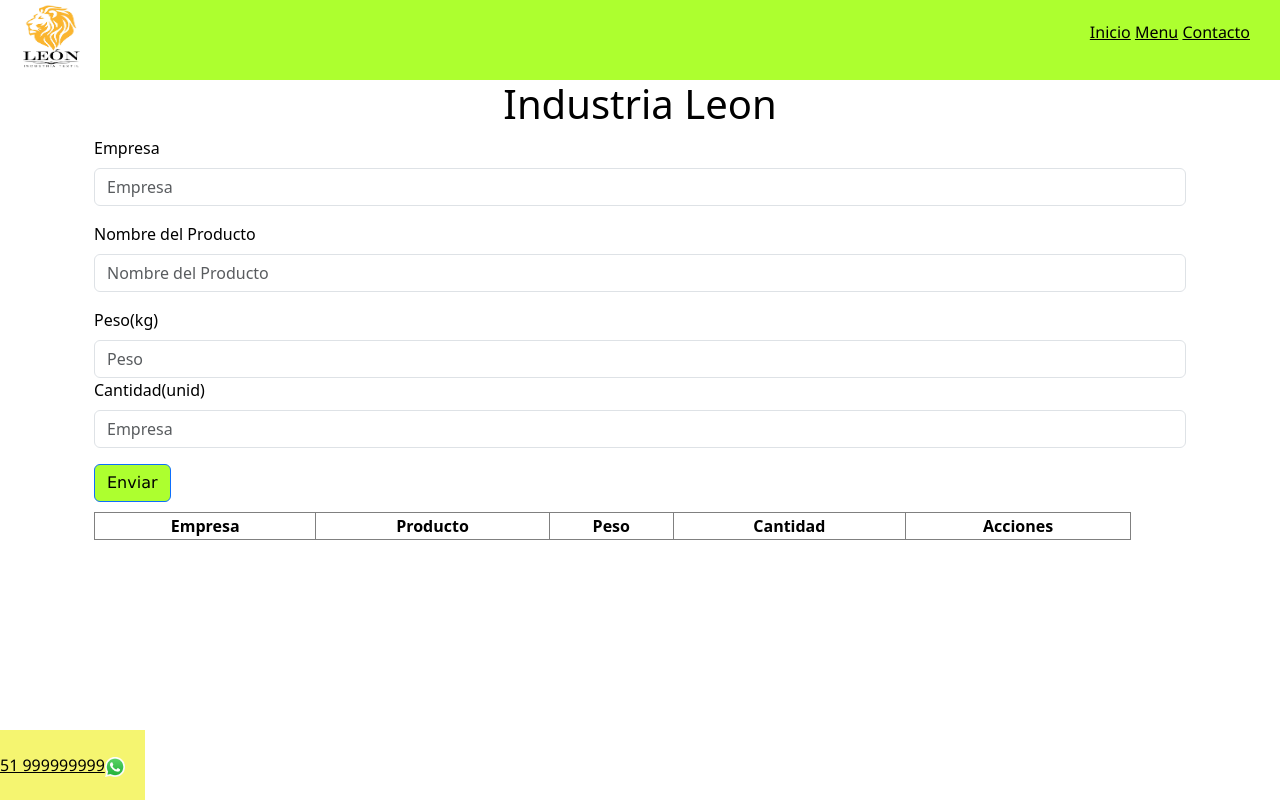
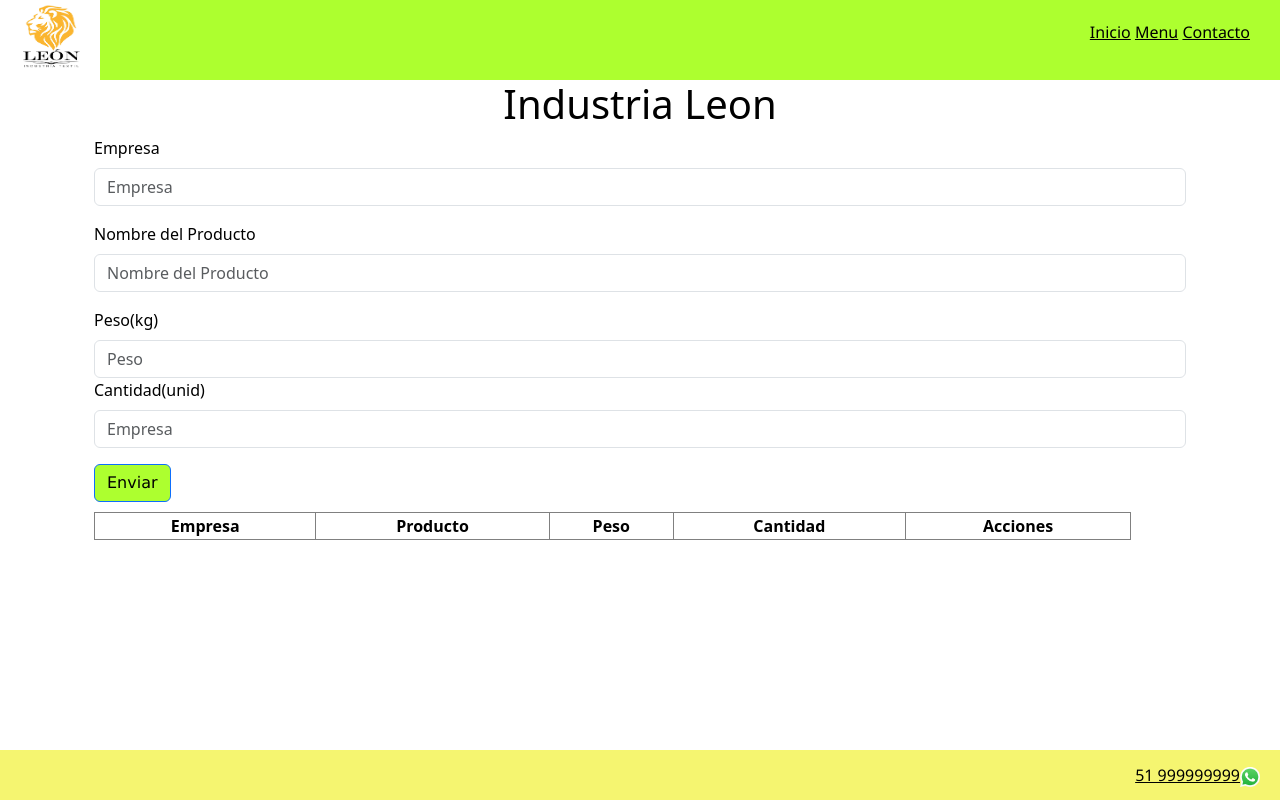
Before and after one commit to francoleon18/CRUD-Industria, a plain HTML site: page index.html in a window 1280 px wide. Drawn offline with nearby package versions, Linux system fonts and the light colour scheme.

Commit message:
cambios css

```diff
--- a/style.css
+++ b/style.css
@@ -64,7 +64,8 @@ footer {
   bottom: 0;
   left: 0;
   background-color: rgb(245, 245, 112);
-  height: 70px;
+  width: 100%;
+  height: 50px;
 }
 #footer_container {
   display: flex;
```
